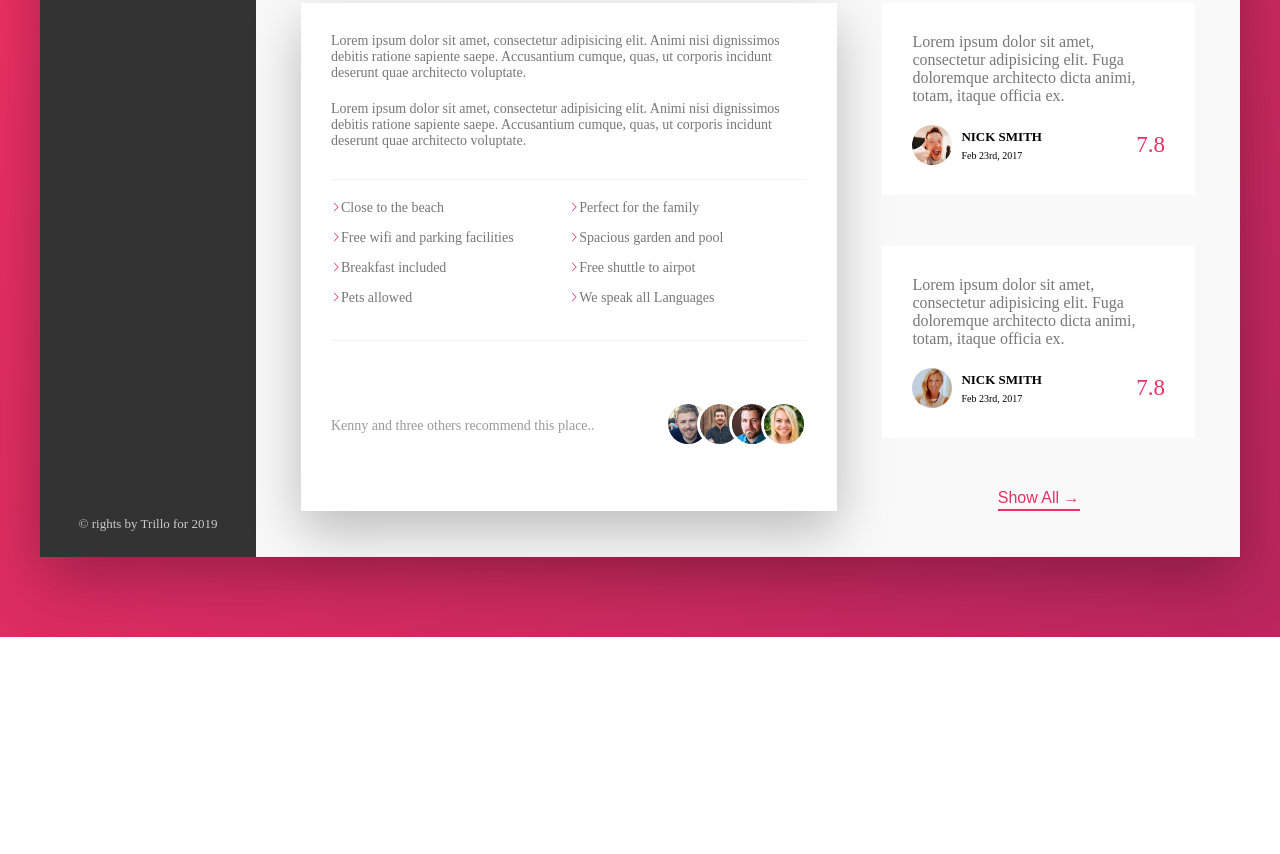
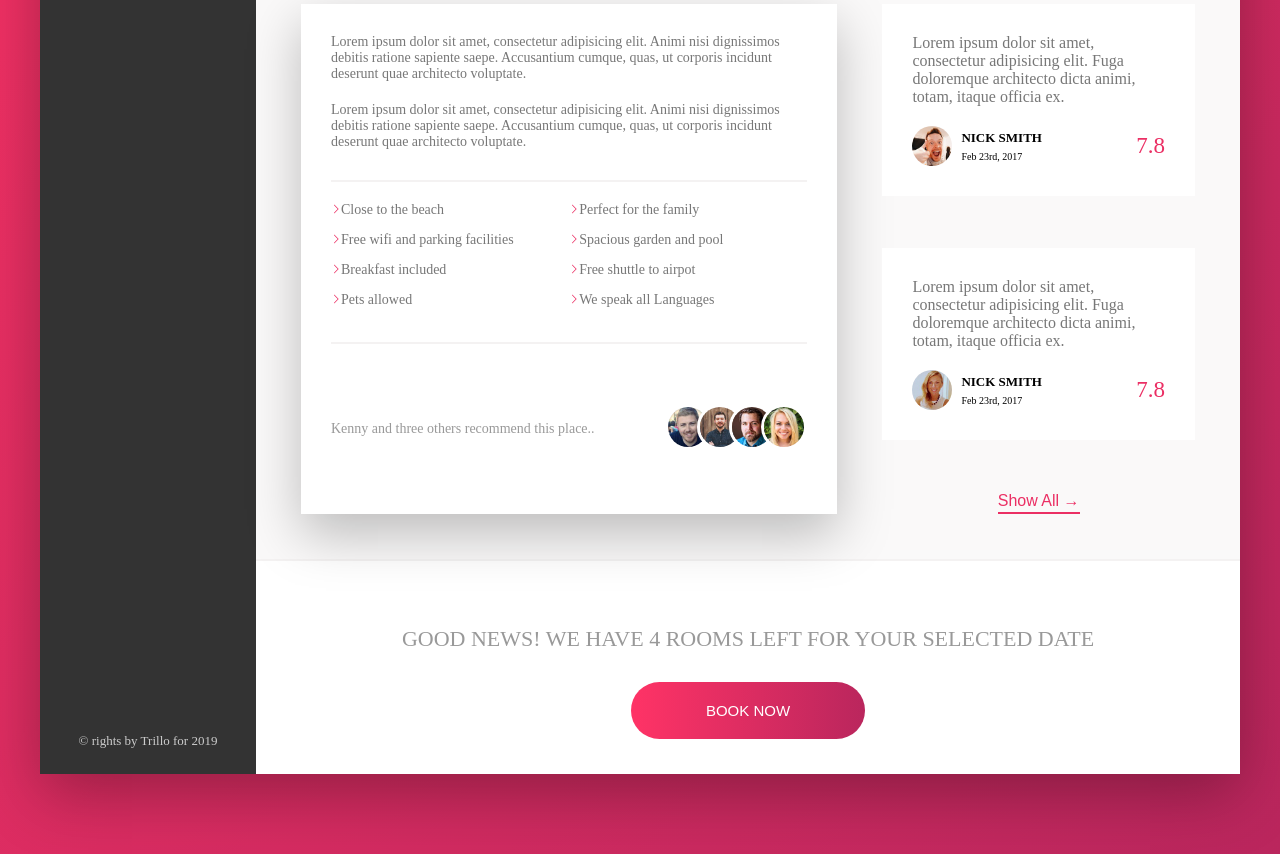
Before and after one commit to Heet1996/Trillo, a website: page index.html in a window 1280 px wide. Shown: the part 643-1497 px from the top of the page. Before the commit the page ends 1280 px from the top, so only its background shows below. Drawn offline with Linux system fonts and the light colour scheme; files whose address does not match are found by name.

Commit message:
call to action with header

```diff
--- a/index.html
+++ b/index.html
@@ -195,6 +195,16 @@
 
 
                         </div>
+
+
+                    </div>
+                    <div class="cta">
+                        <h2 class="cta__header">Good News! We have 4 rooms left for your selected date</h2>
+                        <button class="cta__btn">
+                            <span class="cta__btn-invisible">Only 4 rooms left!</span>
+                            <span class="cta__btn-visible">Book Now</span>
+                        </button>
+
                     </div>
                 </main>
             </div>
--- a/sass/_base.scss
+++ b/sass/_base.scss
@@ -27,7 +27,7 @@ Grey dark 3: #999
     --grey-dark-1: #333;
     --grey-dark-2: #777;
     --grey-dark-3: #999;
-    --line:1px solid var(--grey-light-2);
+    --line:2px solid var(--grey-light-2);
 }
 *,
 *::after,
--- a/sass/_component.scss
+++ b/sass/_component.scss
@@ -389,14 +389,15 @@
 }
 
 ///Review Box
-
 .review-box
 {
     padding: 3rem 3rem;
     background-color: #fff;
-
-    display: flex;
-    flex-direction: column;
+    box-shadow: var(--shadow-light);
+    padding: 3rem;
+    margin-bottom: 3.5rem;
+    position: relative;
+    overflow: hidden;
     & > .paragraph
     {
         margin-bottom: 2rem;
@@ -439,4 +440,72 @@
 
     }
 }
-//Button for show all
+////////////   Call to actions
+
+.cta
+{
+    padding: 3.5rem;
+    text-align: center;
+    background-color: #fff;
+
+    &__header
+    {
+        text-transform: uppercase;
+        color:var(--grey-dark-3);
+        font-size: 2.2rem;
+        font-weight: 300;
+        padding:3rem;
+
+    }
+    &__btn{
+        outline: none;
+        color: #fff;
+        position: relative;
+        background-image: linear-gradient(to right,var(--primary-light),var(--primary-dark));
+        border-radius:100px;
+        border: none;
+        text-transform: uppercase;
+        font-size: 1.5rem;
+
+        overflow: hidden;
+        &>*
+        {
+            transition: all .2s;
+            display: inline-block;
+            width: 100%;
+            height: 100%
+        }
+        &-visible
+        {
+            padding: 2rem 7.5rem;
+
+
+        }
+        &-invisible
+        {
+            position: absolute;
+            top:-100%;
+            left: 0;
+            padding: 2rem 3rem;
+
+
+        }
+        &:hover{
+            background-image: linear-gradient(to right,var(--primary-dark),var(--primary-light));
+        }
+        &:hover &-visible
+        {
+            transform: translateY(100%);
+        }
+        &:hover &-invisible
+        {
+            top:0;
+
+        }
+        &:focus
+        {
+            animation: popout 1s infinite;
+        }
+    }
+
+}
--- a/sass/_layout.scss
+++ b/sass/_layout.scss
@@ -55,7 +55,7 @@
 .review
 {
     display: flex;
-    justify-content: space-between;
+   justify-content: space-between;
     flex-direction: column;
     align-items: center;
     font-size: 1.6rem;
```
Also changed, not shown: css/style.css.
